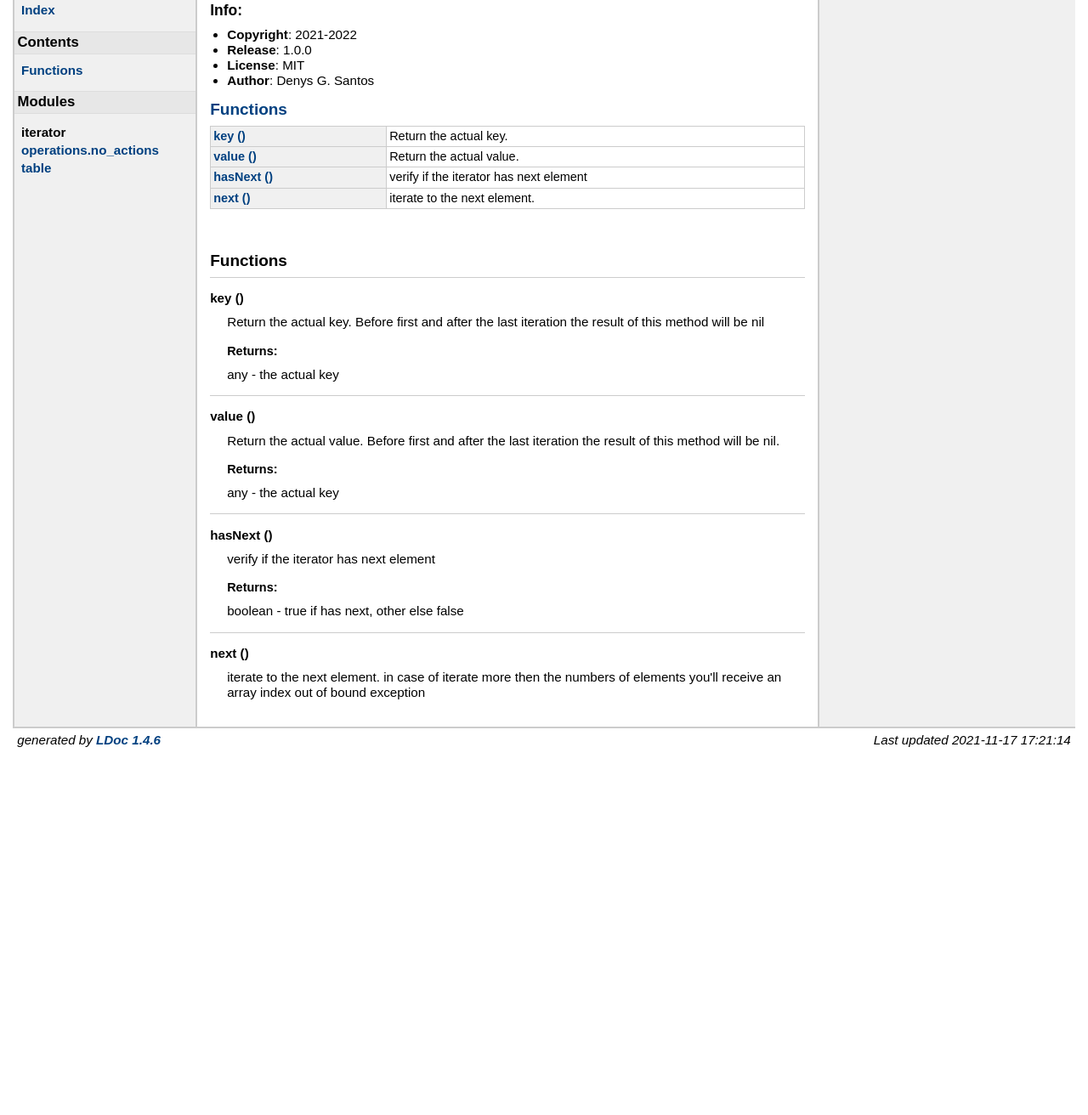
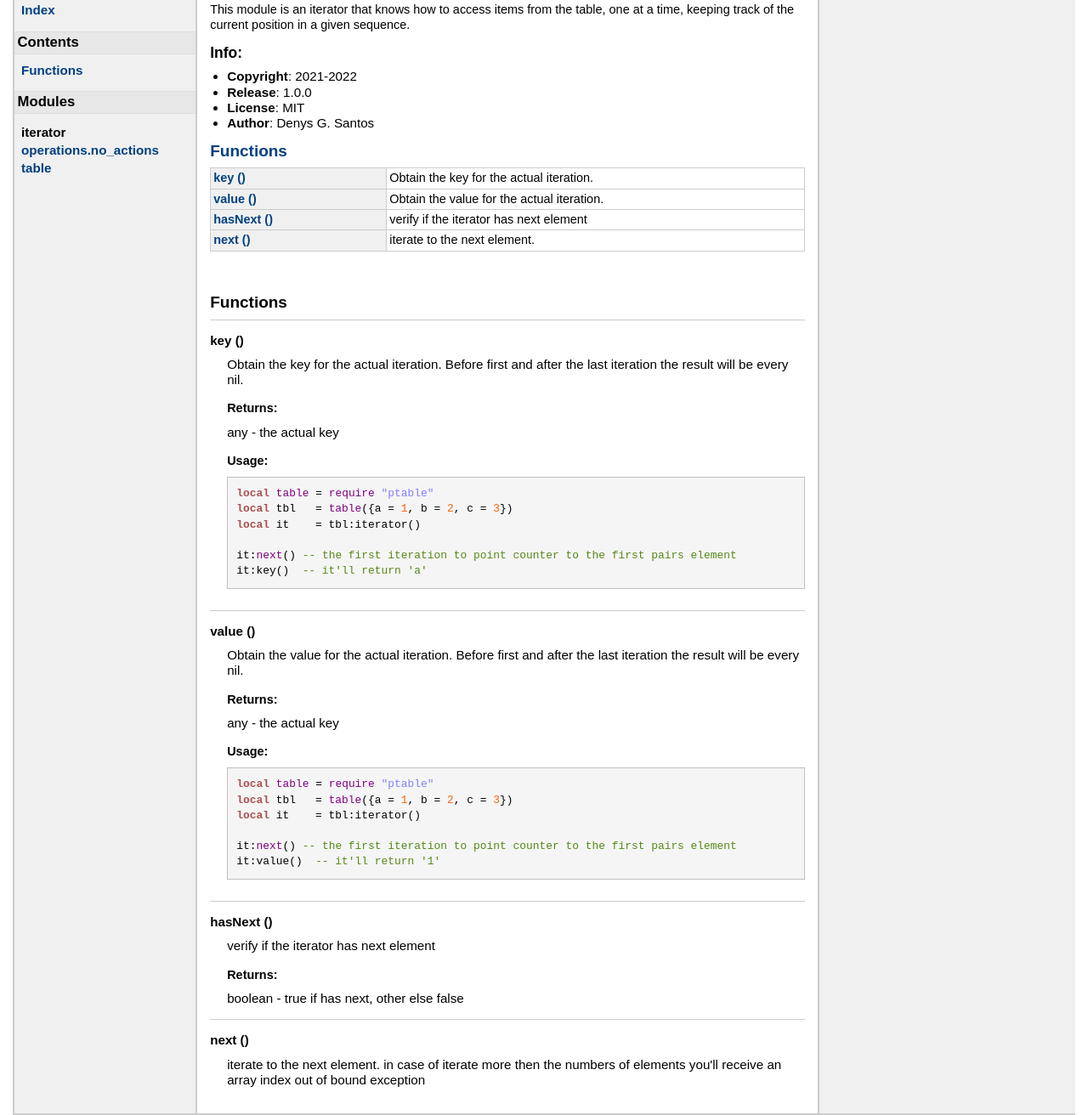
Before and after one commit to gsdenys/lua-power-table, a plain HTML site: page docs/modules/iterator.html in a window 1280 px wide. Shown: the part 74-1386 px from the top of the page at 85% size. Before the commit the page ends 959 px from the top, so only its background shows below. Drawn offline with Linux system fonts and the light colour scheme.

Commit message:
add some documentation

```diff
--- a/docs/modules/iterator.html
+++ b/docs/modules/iterator.html
@@ -48,7 +48,8 @@
 <div id="content">
 
 <h1>Module <code>iterator</code></h1>
-<p></p>
+<p>This module is an iterator that knows how to access items from the table, one at a time,
+ keeping track of the current position in a given sequence.</p>
 <p></p>
     <h3>Info:</h3>
     <ul>
@@ -63,11 +64,11 @@
 <table class="function_list">
 	<tr>
 	<td class="name" nowrap><a href="#key">key ()</a></td>
-	<td class="summary">Return the actual key.</td>
+	<td class="summary">Obtain the key for the actual iteration.</td>
 	</tr>
 	<tr>
 	<td class="name" nowrap><a href="#value">value ()</a></td>
-	<td class="summary">Return the actual value.</td>
+	<td class="summary">Obtain the value for the actual iteration.</td>
 	</tr>
 	<tr>
 	<td class="name" nowrap><a href="#hasNext">hasNext ()</a></td>
@@ -91,8 +92,9 @@
     <strong>key ()</strong>
     </dt>
     <dd>
-    Return the actual key.  Before first  and after the last iteration
-the result of this method will be nil
+    Obtain the key for the actual iteration.  Before first and after the last iteration
+the result will be every nil.
+
 
 
 
@@ -104,6 +106,15 @@ the result of this method will be nil
 
 
 
+    <h3>Usage:</h3>
+    <ul>
+        <pre class="example"><span class="keyword">local</span> <span class="global">table</span> = <span class="global">require</span> <span class="string">"ptable"</span>
+<span class="keyword">local</span> tbl   = <span class="global">table</span>({a = <span class="number">1</span>, b = <span class="number">2</span>, c = <span class="number">3</span>})
+<span class="keyword">local</span> it    = tbl:iterator()
+
+it:<span class="global">next</span>() <span class="comment">-- the first iteration to point counter to the first pairs element
+</span>it:key()  <span class="comment">-- it'll return 'a'</span></pre>
+    </ul>
 
 </dd>
     <dt>
@@ -111,8 +122,9 @@ the result of this method will be nil
     <strong>value ()</strong>
     </dt>
     <dd>
-    Return the actual value.  Before first  and after the last iteration
-the result of this method will be nil.
+    Obtain the value for the actual iteration.  Before first and after the last iteration
+the result will be every nil.
+
 
 
 
@@ -124,6 +136,15 @@ the result of this method will be nil.
 
 
 
+    <h3>Usage:</h3>
+    <ul>
+        <pre class="example"><span class="keyword">local</span> <span class="global">table</span> = <span class="global">require</span> <span class="string">"ptable"</span>
+<span class="keyword">local</span> tbl   = <span class="global">table</span>({a = <span class="number">1</span>, b = <span class="number">2</span>, c = <span class="number">3</span>})
+<span class="keyword">local</span> it    = tbl:iterator()
+
+it:<span class="global">next</span>() <span class="comment">-- the first iteration to point counter to the first pairs element
+</span>it:value()  <span class="comment">-- it'll return '1'</span></pre>
+    </ul>
 
 </dd>
     <dt>
@@ -167,7 +188,7 @@ of elements you'll receive an array index out of bound exception
 </div> <!-- id="main" -->
 <div id="about">
 <i>generated by <a href="http://github.com/stevedonovan/LDoc">LDoc 1.4.6</a></i>
-<i style="float:right;">Last updated 2021-11-17 17:21:14 </i>
+<i style="float:right;">Last updated 2021-11-18 01:29:36 </i>
 </div> <!-- id="about" -->
 </div> <!-- id="container" -->
 </body>
```
Also changed, not shown: docs/index.html (+3 -2 lines), docs/modules/operations.no_actions.html (+1 -1 lines), docs/modules/table.html (+1 -1 lines), 1 other file.
